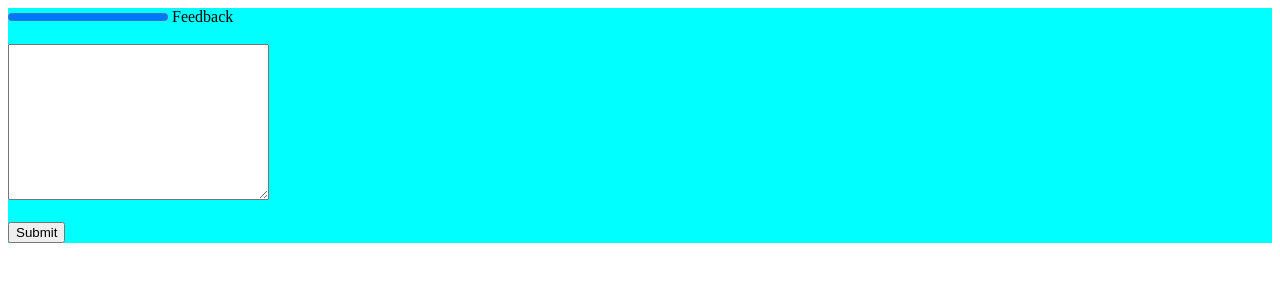
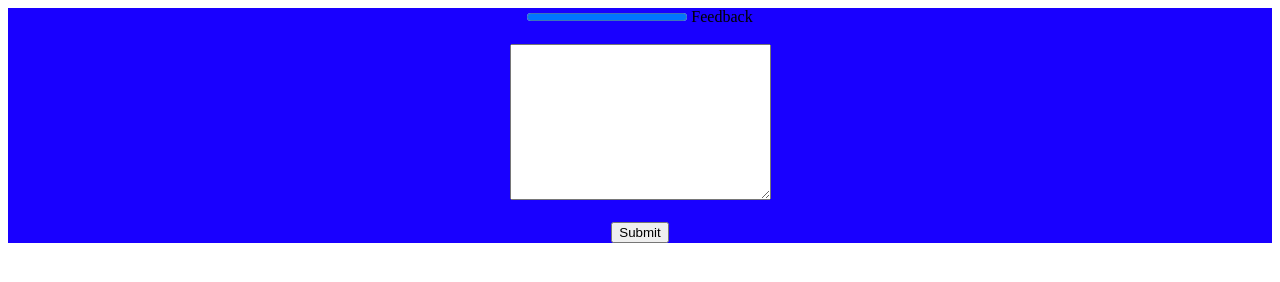
Before and after one commit to Saransh-Das/11905423, a plain HTML site: page ext css.html in a window 1280 px wide. Drawn offline with Linux system fonts and the light colour scheme.

Commit message:
Assignment 3 added

```diff
--- a/index.css
+++ b/index.css
@@ -1,3 +1,4 @@
 .ext {
-  background-color: cyan;
+  background-color: rgb(25, 0, 255);
+  text-align: center;
 }
```
Also changed, not shown: intcss.html (+1 -0 lines).
